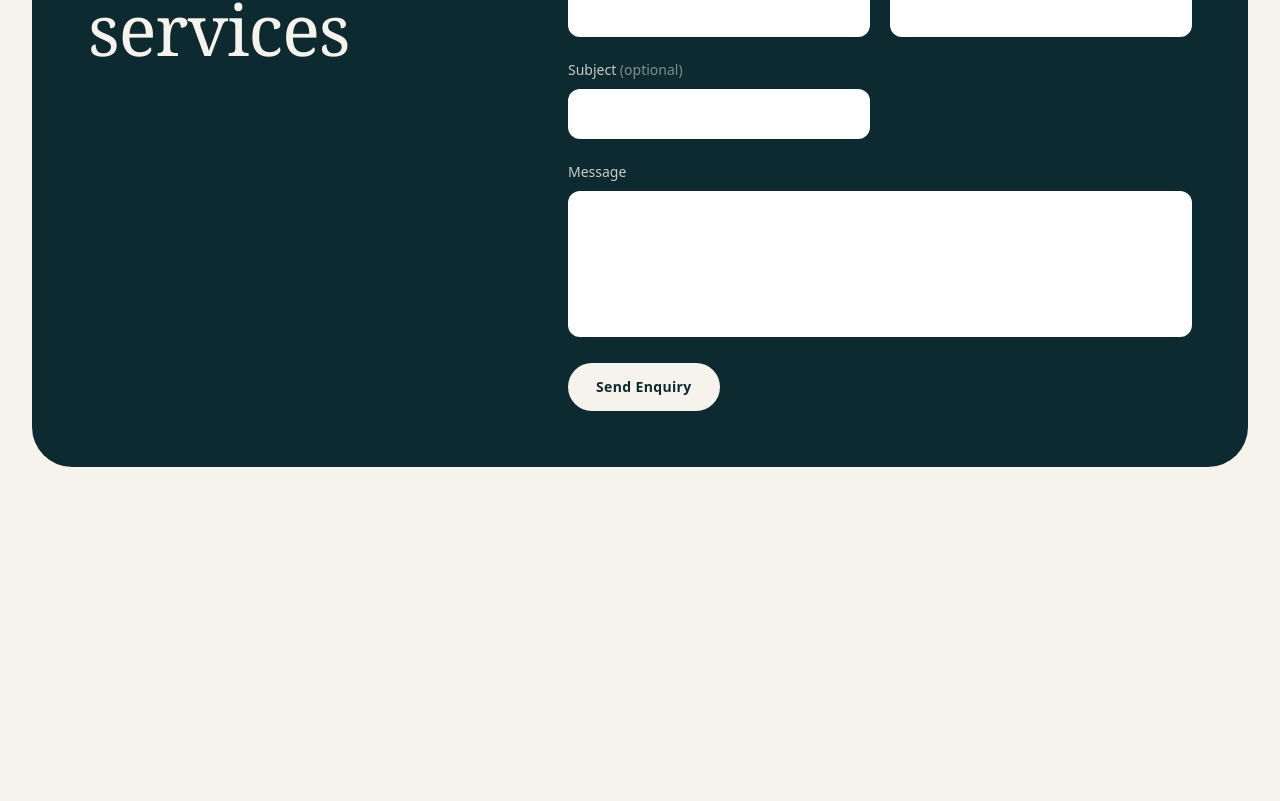
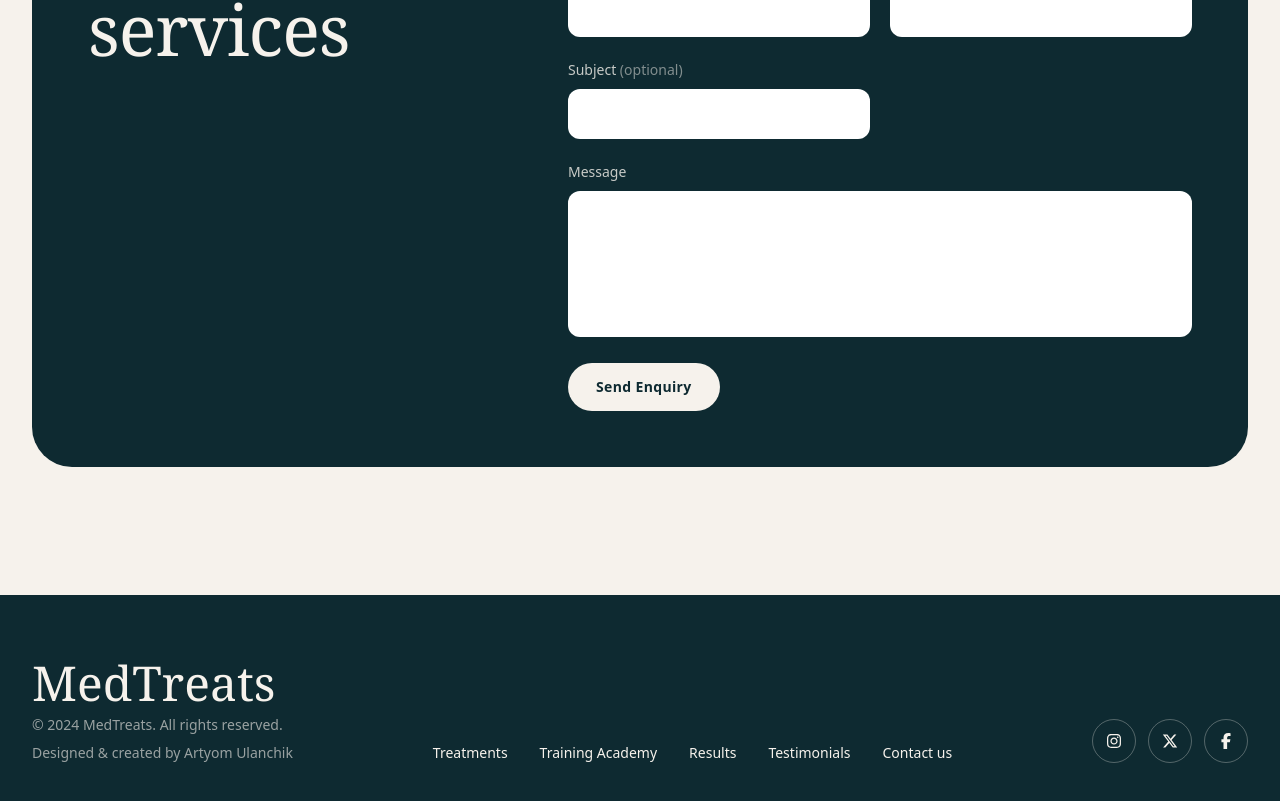
Before and after one commit to aulanchik/medtreats, a React (Vite) app: page / in a window 1280 px wide. Shown: the part 5719-6520 px from the top of the page. Before the commit the page ends 6314 px from the top, so only its background shows below. Built offline with nearby package versions, Linux system fonts and the light colour scheme; a web font is replaced by a local one.

Commit message:
feat: added footer and label social links

```diff
--- a/src/App.tsx
+++ b/src/App.tsx
@@ -6,6 +6,7 @@ import Academy from "@/components/Academy";
 import Gallery from "@/components/Gallery";
 import Testimonials from "@/components/Testimonials";
 import Enquiry from "@/components/Enquiry";
+import Footer from "@/components/Footer";
 
 export default function App() {
   return (
@@ -26,6 +27,7 @@ export default function App() {
         <Testimonials />
         <Enquiry />
       </main>
+      <Footer />
     </>
   );
 }
--- /dev/null
+++ b/src/components/Footer.tsx
@@ -0,0 +1,55 @@
+import type { ReactNode } from "react";
+import { FaFacebookF, FaInstagram, FaXTwitter } from "react-icons/fa6";
+import footer from "@/data/footer.json";
+
+const icons: Record<string, ReactNode> = {
+  Instagram: <FaInstagram />,
+  X: <FaXTwitter />,
+  Facebook: <FaFacebookF />,
+};
+
+export default function Footer() {
+  return (
+    <footer className="bg-brand-900 py-16 text-cream">
+      <div className="container-page flex flex-col gap-10 md:flex-row md:items-end md:justify-between">
+        <div>
+          <p className="font-serif text-5xl">MedTreats</p>
+          <p className="mt-2 text-sm text-cream/60">
+            © {new Date().getFullYear()} MedTreats. All rights reserved.
+          </p>
+          <p className="mt-2 text-sm text-cream/60">
+            Designed & created by Artyom Ulanchik
+          </p>
+        </div>
+
+        <nav aria-label="Footer">
+          <ul className="flex flex-wrap gap-x-8 gap-y-3 text-sm">
+            {footer.links.map((link) => (
+              <li key={link.href}>
+                <a href={link.href} className="transition hover:text-brand-300">
+                  {link.label}
+                </a>
+              </li>
+            ))}
+          </ul>
+        </nav>
+
+        <ul className="flex gap-3">
+          {footer.socials.map((social) => (
+            <li key={social.platform}>
+              <a
+                href={social.href}
+                target="_blank"
+                rel="noreferrer"
+                aria-label={social.platform}
+                className="grid size-11 place-items-center rounded-full border border-cream/30 transition hover:bg-cream hover:text-brand-900"
+              >
+                {icons[social.platform]}
+              </a>
+            </li>
+          ))}
+        </ul>
+      </div>
+    </footer>
+  );
+}
```
